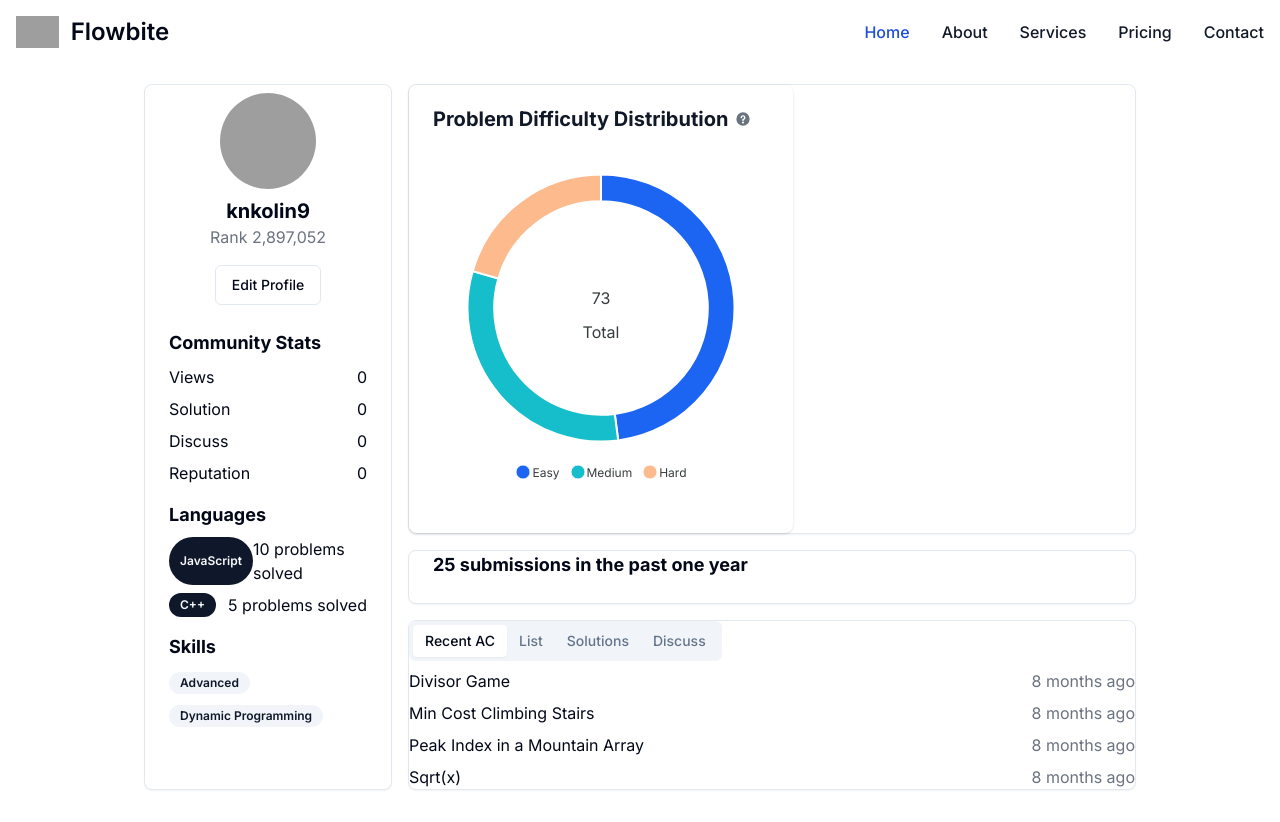
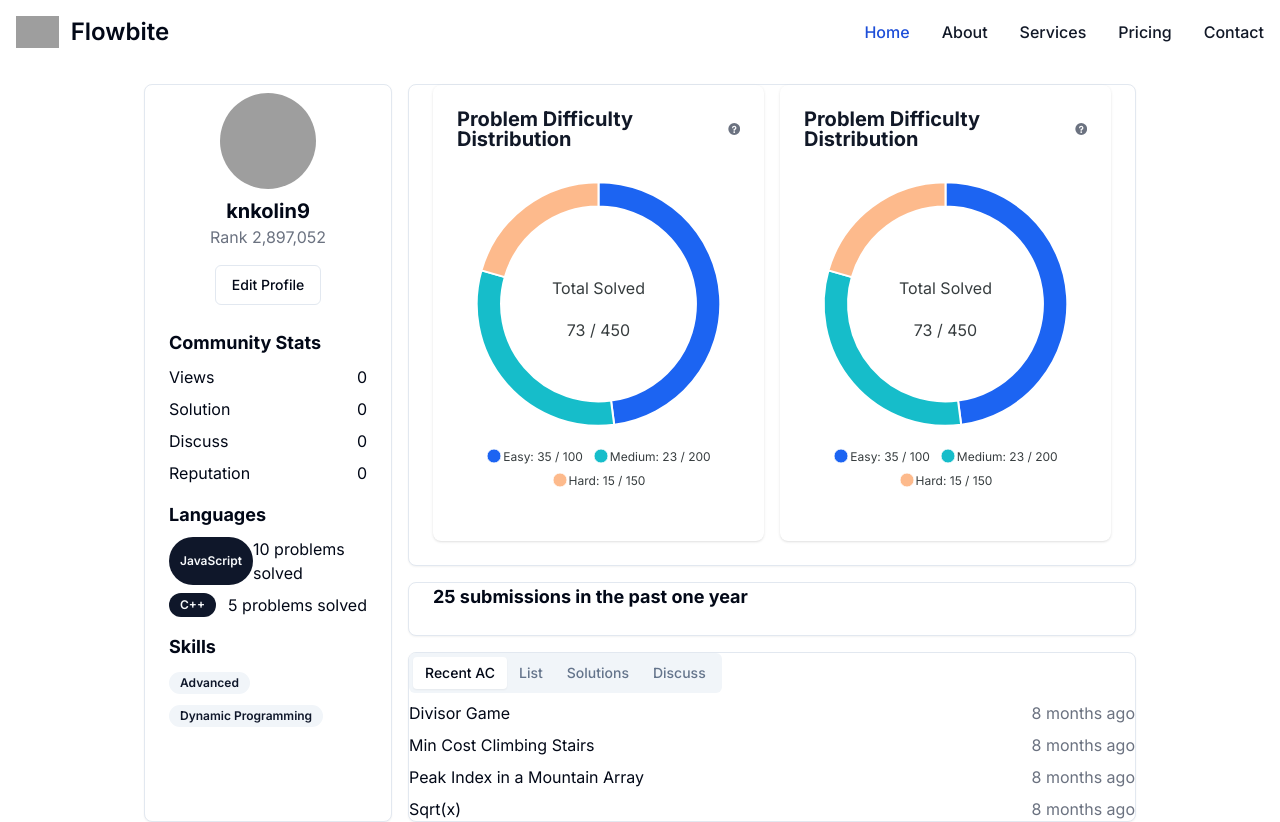
Before and after one commit to kolinabir/profile-page, a Next.js app: page / in a window 1280 px wide. Before the commit the page ends 800 px from the top, so only its background shows below. Built offline with nearby package versions, Linux system fonts and the light colour scheme; grey boxes are pictures that could not be loaded.

Commit message:
refactor: Update Charts component to use Doughnut chart and CardContent wrapper

```diff
--- a/app/[components]/Charts.tsx
+++ b/app/[components]/Charts.tsx
@@ -1,19 +1,25 @@
 import React, { useEffect, useRef } from "react";
 import ApexCharts from "apexcharts";
+
+interface ProblemData {
+  category: string;
+  solved: number;
+  total: number;
+}
 
 const WebsiteTraffic: React.FC = () => {
   const chartRef = useRef<HTMLDivElement>(null);
   const chartInstance = useRef<ApexCharts | null>(null);
 
-  const chartData = [
-    { category: "Easy", value: 35 },
-    { category: "Medium", value: 23 },
-    { category: "Hard", value: 15 },
+  const chartData: ProblemData[] = [
+    { category: "Easy", solved: 35, total: 100 },
+    { category: "Medium", solved: 23, total: 200 },
+    { category: "Hard", solved: 15, total: 150 },
   ];
 
   const getChartOptions = (): ApexCharts.ApexOptions => {
     return {
-      series: chartData.map((item) => item.value),
+      series: chartData.map((item) => item.solved),
       labels: chartData.map((item) => item.category),
       colors: ["#1C64F2", "#16BDCA", "#FDBA8C", "#E74694"],
       chart: {
@@ -31,26 +37,32 @@ const WebsiteTraffic: React.FC = () => {
                 show: true,
                 fontSize: "22px",
                 fontFamily: "Inter, sans-serif",
-                offsetY: 30,
+                offsetY: -10,
               },
               value: {
                 show: true,
                 fontSize: "16px",
                 fontFamily: "Inter, sans-serif",
-                offsetY: -20,
+                offsetY: 16,
                 formatter: function (val) {
-                  return val.toString();
+                  return `${val} / 100`;
                 },
               },
               total: {
                 show: true,
-                label: "Total",
+                label: "Total Solved",
                 fontSize: "16px",
                 fontFamily: "Inter, sans-serif",
-                formatter: function (w) {
-                  return w.globals.seriesTotals
-                    .reduce((a, b) => a + b, 0)
-                    .toString();
+                formatter: function () {
+                  const totalSolved = chartData.reduce(
+                    (sum, item) => sum + item.solved,
+                    0
+                  );
+                  const totalProblems = chartData.reduce(
+                    (sum, item) => sum + item.total,
+                    0
+                  );
+                  return `${totalSolved} / ${totalProblems}`;
                 },
               },
             },
@@ -63,6 +75,18 @@ const WebsiteTraffic: React.FC = () => {
       legend: {
         position: "bottom",
         fontFamily: "Inter, sans-serif",
+        formatter: function (seriesName, opts) {
+          const dataPoint = chartData[opts.seriesIndex];
+          return `${seriesName}: ${dataPoint.solved} / ${dataPoint.total}`;
+        },
+      },
+      tooltip: {
+        y: {
+          formatter: function (value, { seriesIndex }) {
+            const dataPoint = chartData[seriesIndex];
+            return `${value} solved out of ${dataPoint.total} total problems`;
+          },
+        },
       },
       responsive: [
         {
@@ -102,8 +126,8 @@ const WebsiteTraffic: React.FC = () => {
   }, []);
 
   return (
-    <div className="max-w-sm w-full bg-white rounded-lg shadow dark:bg-gray-800 p-4 md:p-6">
-      <div className="flex justify-between mb-3">
+    <div className=" w-full bg-white rounded-lg shadow dark:bg-gray-800 p-4 md:p-6">
+      <div className="flex justify-between">
         <div className="flex items-center">
           <h5 className="text-xl font-bold leading-none text-gray-900 dark:text-white pe-1">
             Problem Difficulty Distribution
--- a/app/page.tsx
+++ b/app/page.tsx
@@ -65,8 +65,14 @@ export default function Component() {
         </CardContent>
       </Card>
       <div className="flex-1 space-y-4">
-        <Card>
-          <Charts></Charts>
+        <Card className="">
+          <CardContent
+            className=" flex justify-between  md:flex-none
+           gap-4"
+          >
+            <Charts></Charts>
+            <Charts></Charts>
+          </CardContent>
         </Card>
         <Card>
           <CardContent>
```
